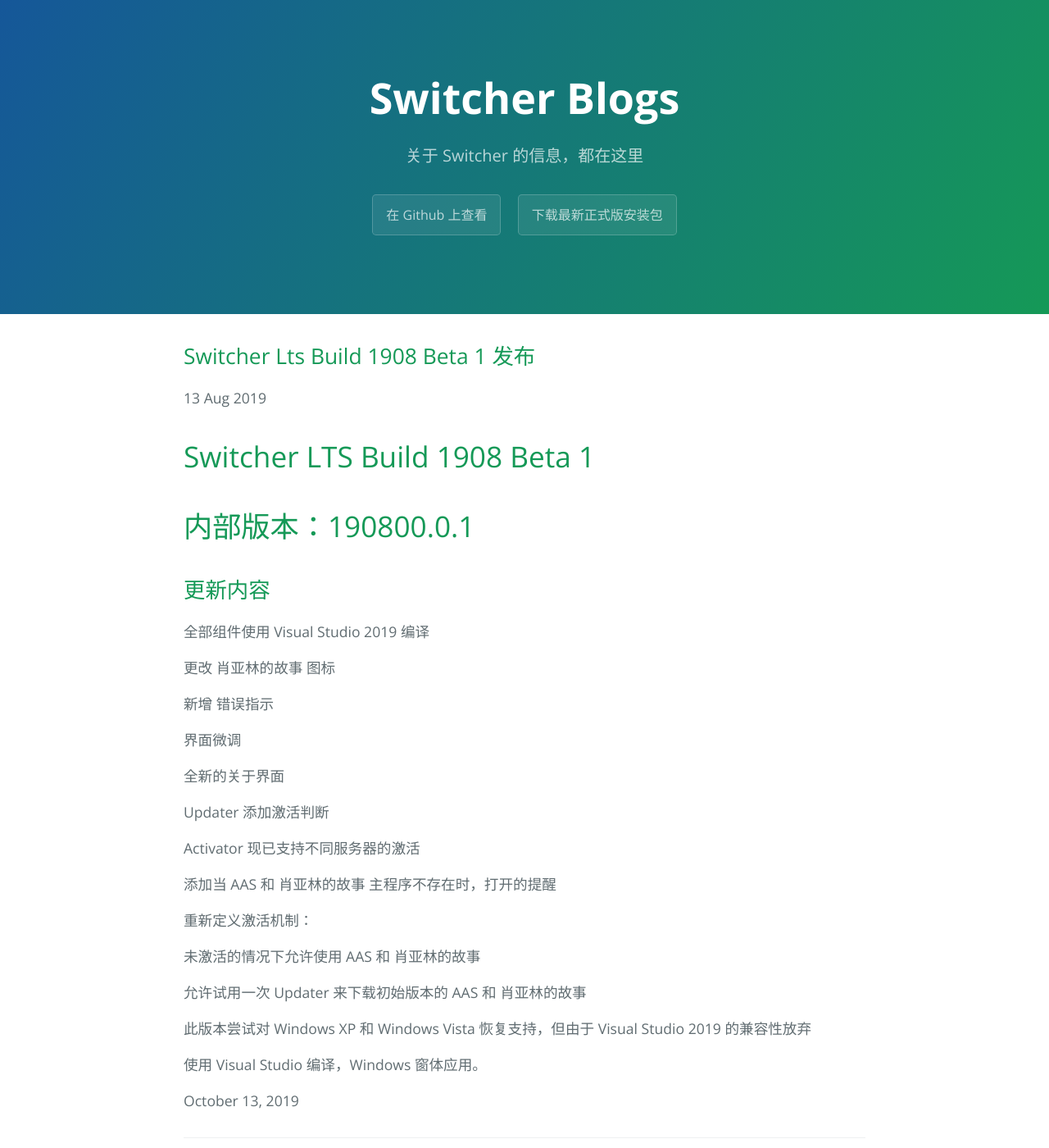
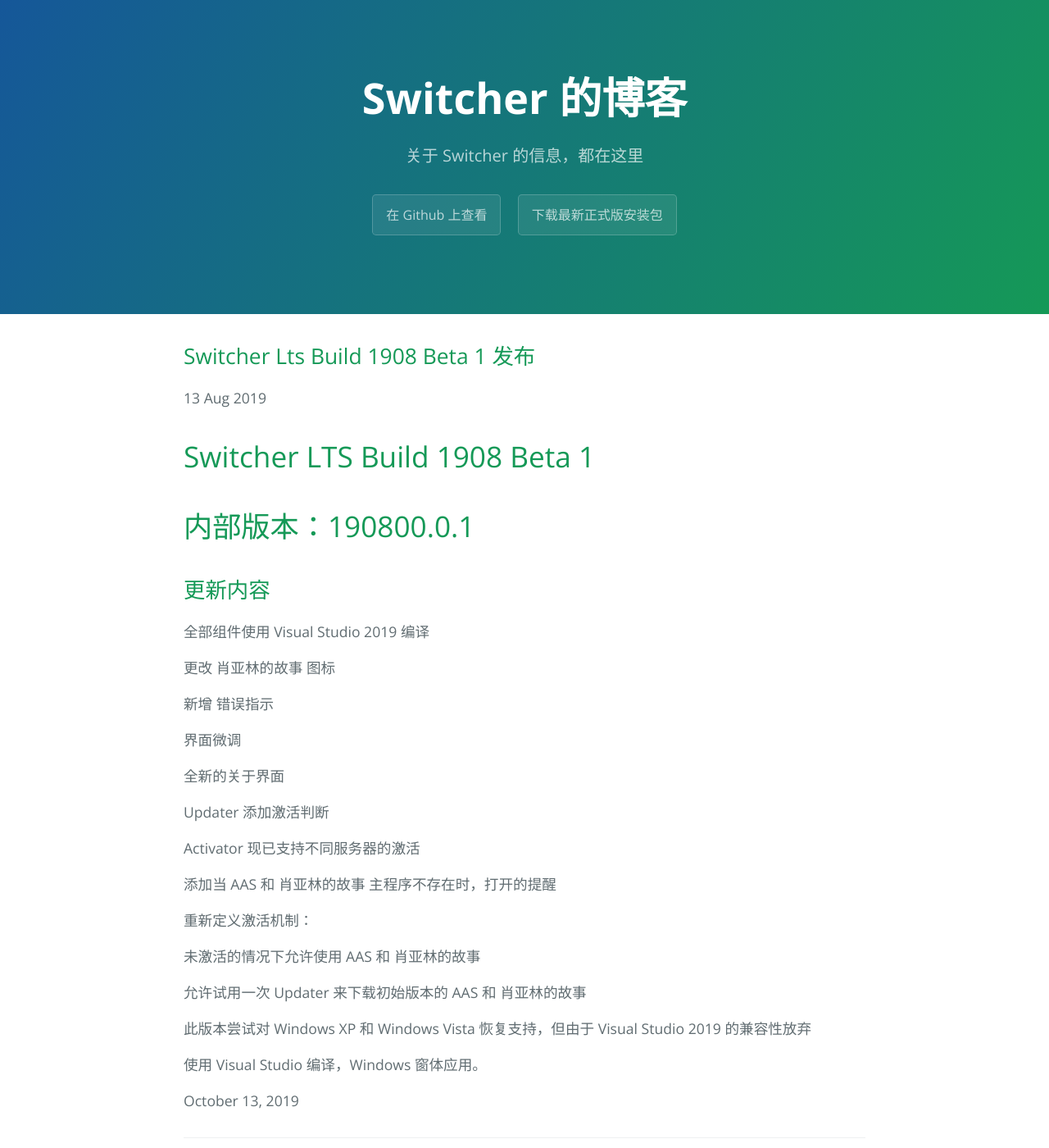
Before and after one commit to djdjz7/djdjz7.github.io, a Jekyll site: the page built from _posts/2019-08-13-Switcher-LTS-Build-1908-Beta-1-发布.md, in a window 1280 px wide and 1400 px high. Shown: the whole window at 82% size. Built offline with Jekyll 4.4.1, drawn with Linux system fonts in a browser that asks for light colours; our own code applies the rules of GitHub Pages for plain Markdown files; some of the changed text lies outside the part shown.

Commit message:
Update Chinese Ver Blog

```diff
--- a/_config.yml
+++ b/_config.yml
@@ -1,5 +1,5 @@
 # Setup
-title:        Switcher Blogs
+title:        Switcher 的博客
 tagline:      关于 Switcher 的信息，都在这里
 baseurl:      ""
 paginate:     1
--- a/_includes/page-footer.html
+++ b/_includes/page-footer.html
@@ -1,4 +1,4 @@
 <footer class="site-footer">
-  <span class="site-footer-owner"><a href="{{ site.url }}">{{ site.title }}</a> 由 <a href="{{ site.author.url }}">{{ site.author.name }}</a>维护</span>
+  <span class="site-footer-owner"><a href="{{ site.url }}">{{ site.title }}</a> 由 <a href="{{ site.author.url }}">{{ site.author.name }}</a> 维护</span>
   <span class="site-footer-credits">此页面由 <a href="https://pages.github.com">GitHub Pages</a> 生成</span>
 </footer>
--- a/index.html
+++ b/index.html
@@ -4,7 +4,7 @@ title: {{ site.name }}
 ---
 
 <div id="home">
-  <h1>Blog Posts</h1>
+  <h1>已发布的博客</h1>
   <ul class="posts">
     {% for post in site.posts %}
       <li><span>{{ post.date | date_to_string }}</span> &raquo; <a href="{{ site.baseurl }}{{ post.url }}">{{ post.title }}</a></li>
```
